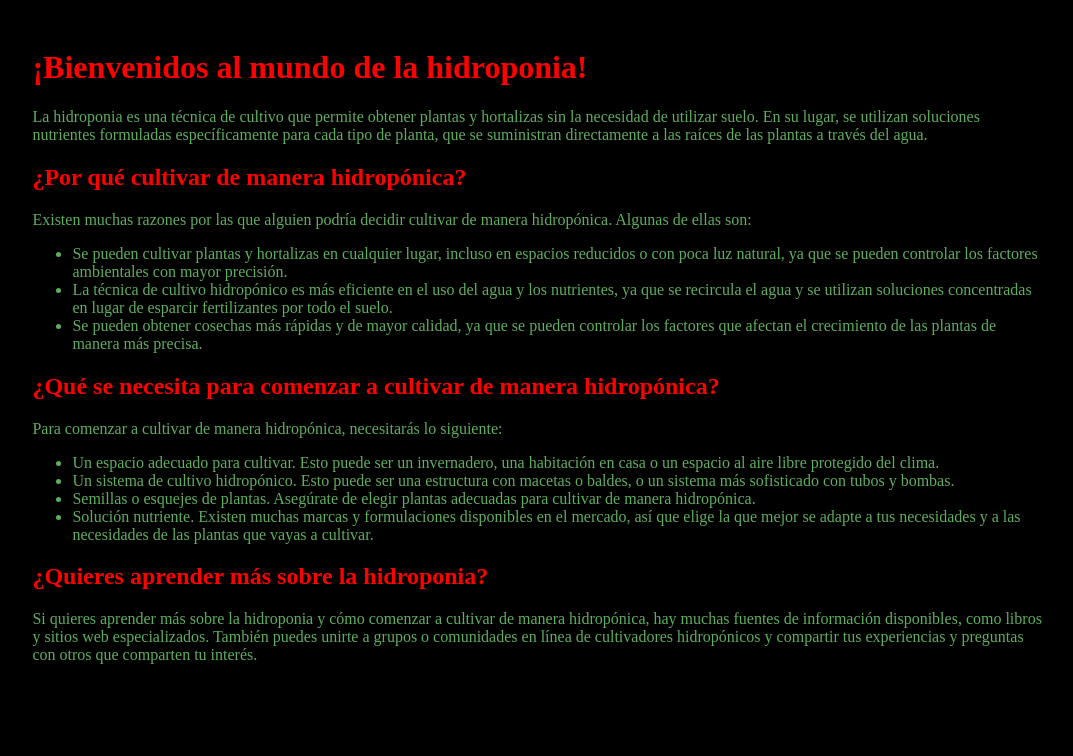
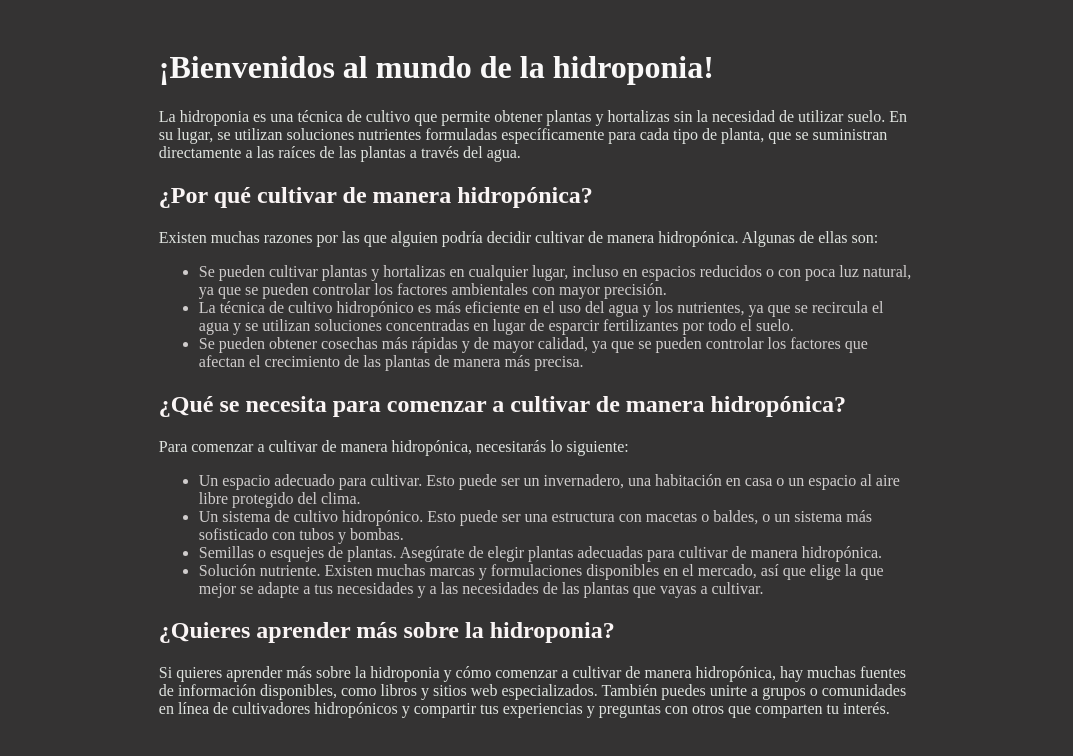
Before and after one commit to matiasether/Pruebas-en-Terminal-Git, a plain HTML site: page index.html in a window 1280 px wide. Shown: the whole page, without its empty margins (102-1175 px from the left). Drawn offline with Linux system fonts and the light colour scheme.

Commit message:
Actualización de colores en archivo CSS

```diff
--- a/style.css
+++ b/style.css
@@ -1,25 +1,25 @@
 body {
-    background-color: #000;
+    background-color: rgb(52, 51, 51);
   }
   div {
-    width: 80%; /* Ancho del div en porcentaje del ancho del contenedor */
-    height: 500px; /* Alto del div en pixels */
+    width: 60%; /* Ancho del div en porcentaje del ancho del contenedor */
+    height: auto; /* Alto del div en pixels */
     margin: auto; /* Centra el div en el contenedor */
     padding: 20px; /* Añade un padding de 20 pixels a todos los lados del div */
   }
 
   h1 {
-    color: #f00;
+    color: rgb(250, 249, 249);
   }
 
   h2 {
-    color: #f00;
+    color: rgb(250, 245, 245);
   }
 
   p {
-    color: rgb(95, 173, 95);
+    color: rgb(224, 228, 224);
   }
 
   li {
-    color:rgb(95, 173, 95);
+    color:rgb(208, 205, 205);
   }
```
